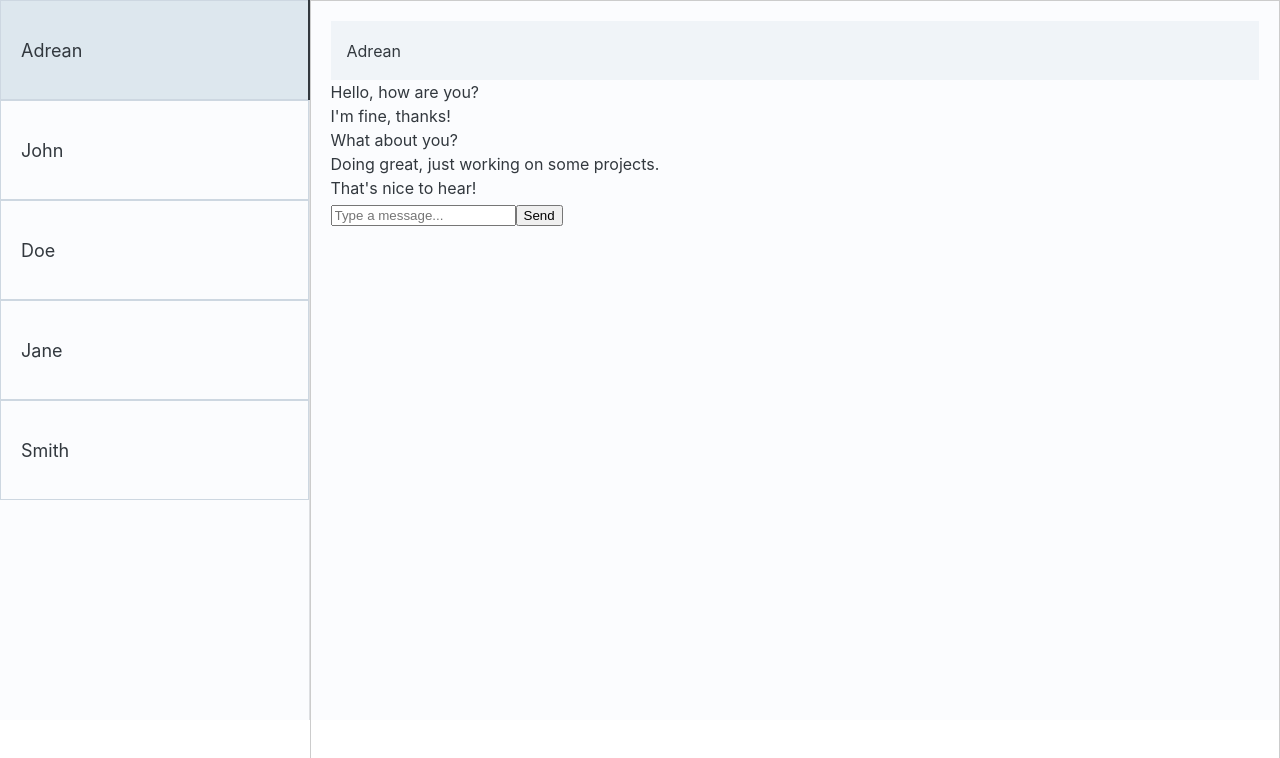
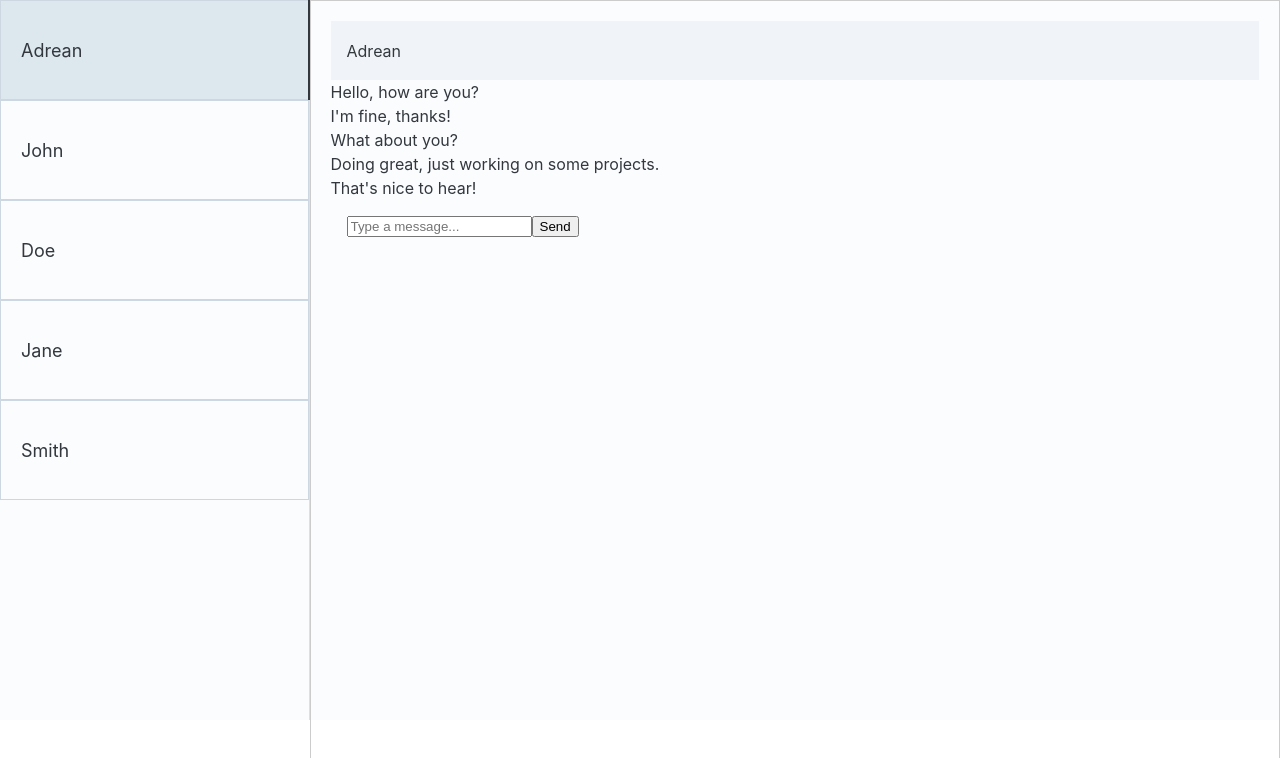
Before and after one commit to IrrationalCucumber/Chat-for-web-application-frontend, a React (Vite) app: page / in a window 1280 px wide. Shown: the top 758 px of the page. Built offline with nearby package versions, Linux system fonts and the light colour scheme.

Commit message:
Add inital css for input container

```diff
--- a/src/route/Home.tsx
+++ b/src/route/Home.tsx
@@ -65,12 +65,14 @@ export default function Home() {
                   <Typography>{message.text}</Typography>
                 </Sheet>
               ))}
+              <div className="tab__input-container">
                 <input
                   type="text"
                   placeholder="Type a message..."
                   className="tab__input"
                 />
                 <button className="tab__send-button">Send</button>
+              </div>
             </TabPanel>
           )
         )}
--- a/src/route/style.css
+++ b/src/route/style.css
@@ -34,3 +34,9 @@ body {
     color: #ffff;
     text-align: left;
 }
+
+.tab__input-container {
+    display: flex;
+    align-items: center;
+    padding: 1rem;
+}
```
Lines whose indentation alone changed are shown as unchanged.
